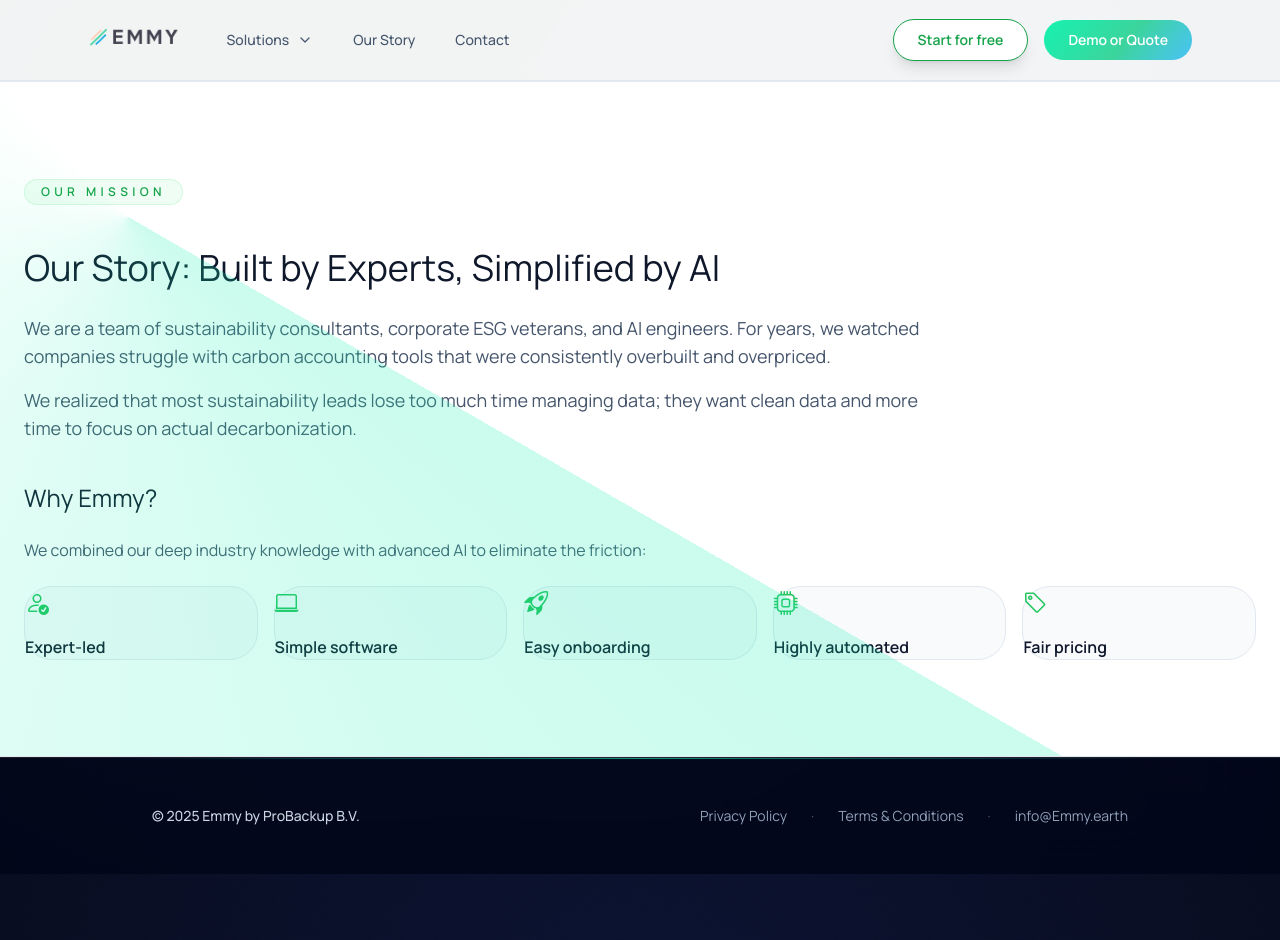
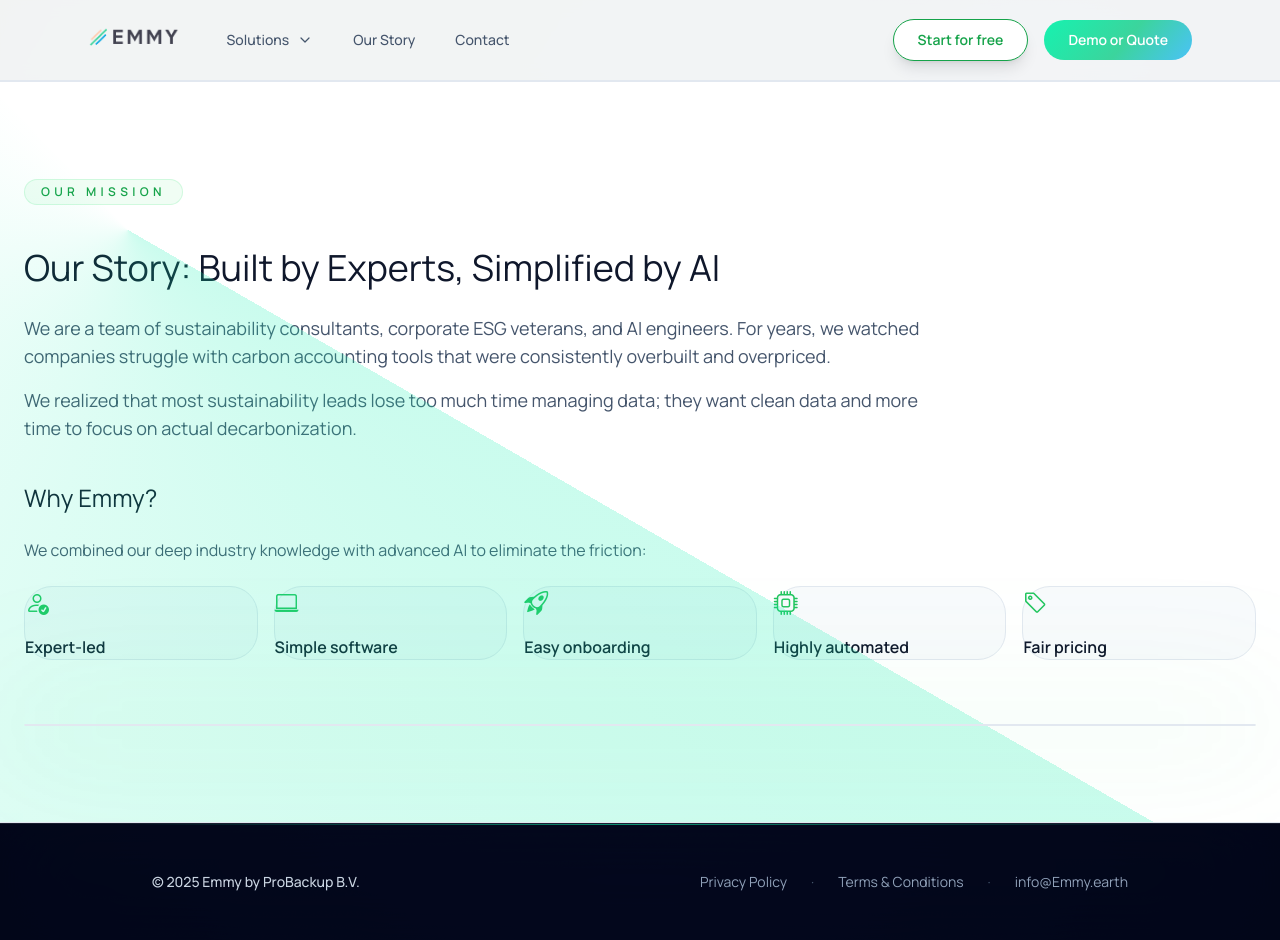
Before and after one commit to emmy-earth/promo-website, a Jekyll site: the page built from who-we-are.html, in a window 1280 px wide and 940 px high. Built offline with Jekyll 4.4.1, drawn with Linux system fonts in a browser that asks for light colours; nearby versions of some CDN libraries; comment, search, counter and statistics services are not loaded.

Commit message:
Add image section to who-we-are.html
Added an image section with a styled container.

```diff
--- a/who-we-are.html
+++ b/who-we-are.html
@@ -87,6 +87,14 @@ description: "Built by experts, simplified by AI. Read the story behind Emmy."
         </div>
       </div>
 
+      <!-- Image Section -->
+      <div class="relative" data-animate data-delay="0.18s">
+        <div class="absolute -inset-6 rounded-xl bg-emerald-400/10 blur-3xl"></div>
+        <div class="relative block overflow-hidden rounded-xl border border-slate-200 bg-white shadow-aurora">
+
+        </div>
+      </div>
+
     </div>
   </div>
 </section>
```
